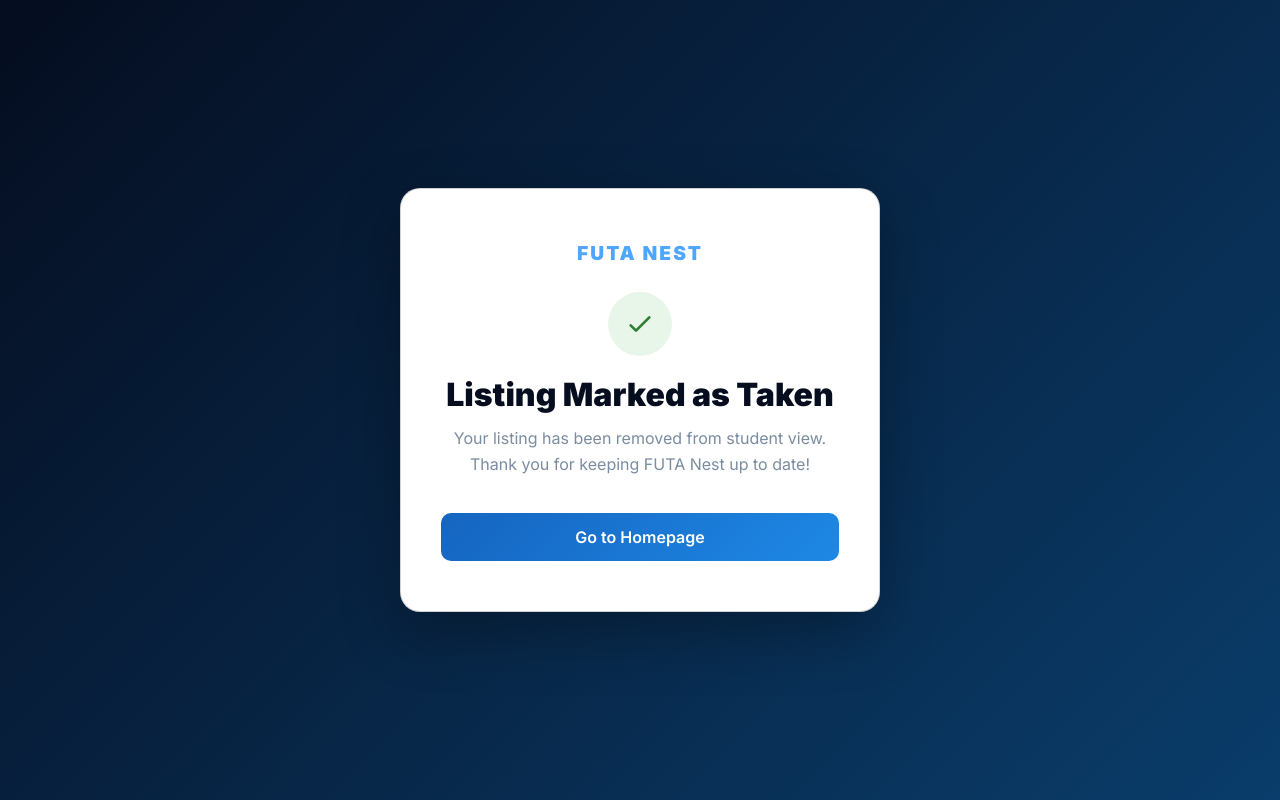
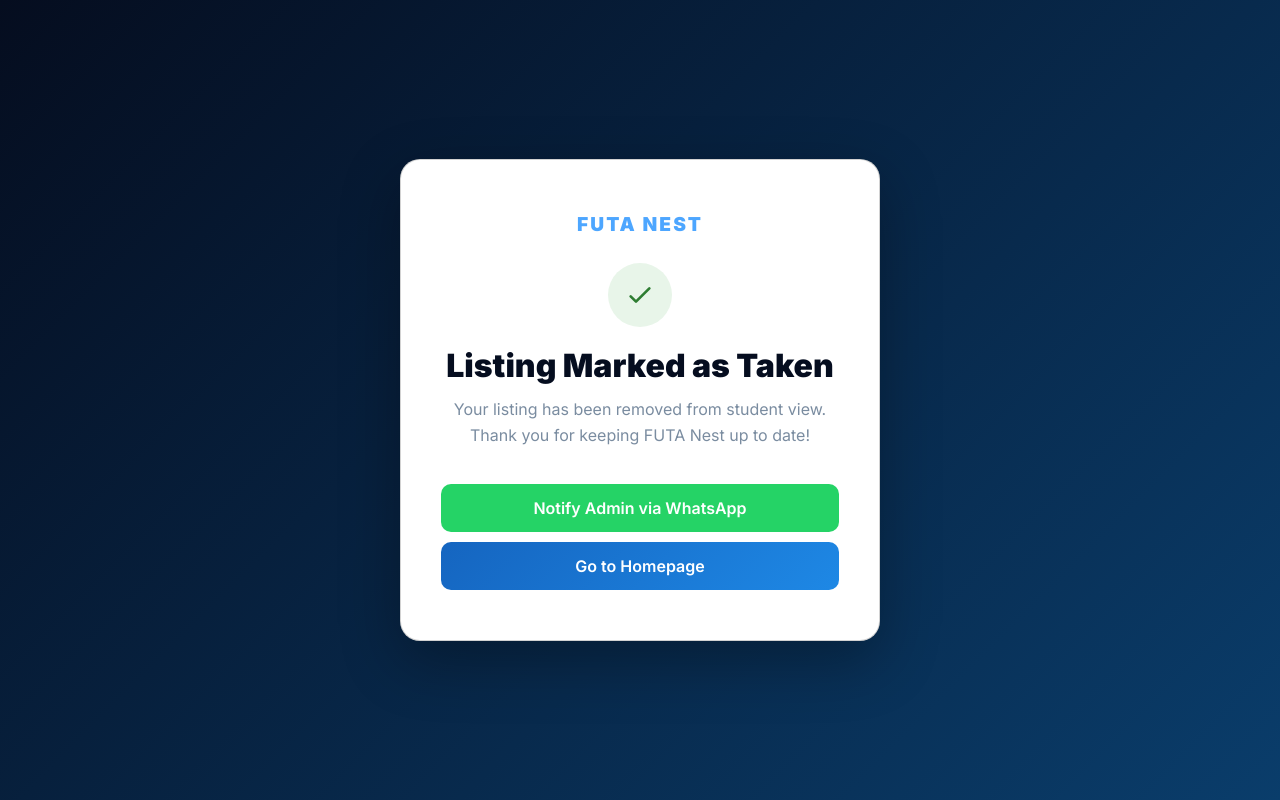
Before and after one commit to ikejidorcas/FUTA-NEST, a Flask app: template templates/taken.html in a window 1280 px wide. Run offline with Flask 3, Linux system fonts and the light colour scheme; the template is opened without the code that fills it, so the values that code supplies are empty.

Commit message:
Add WhatsApp notification for taken listings

```diff
--- a/templates/taken.html
+++ b/templates/taken.html
@@ -66,7 +66,12 @@
         </div>
         <h2>Listing Marked as Taken</h2>
         <p>Your listing has been removed from student view. Thank you for keeping FUTA Nest up to date!</p>
-        <a href="/" class="btn-home">Go to Homepage</a>
+        <a href="{{ whatsapp_url }}" class="btn-home" style="background:#25D366;">
+    Notify Admin via WhatsApp
+</a>
+<a href="/" class="btn-home" style="margin-top:10px;display:inline-block;">
+    Go to Homepage
+</a>
     </div>
 </body>
 </html>
```
